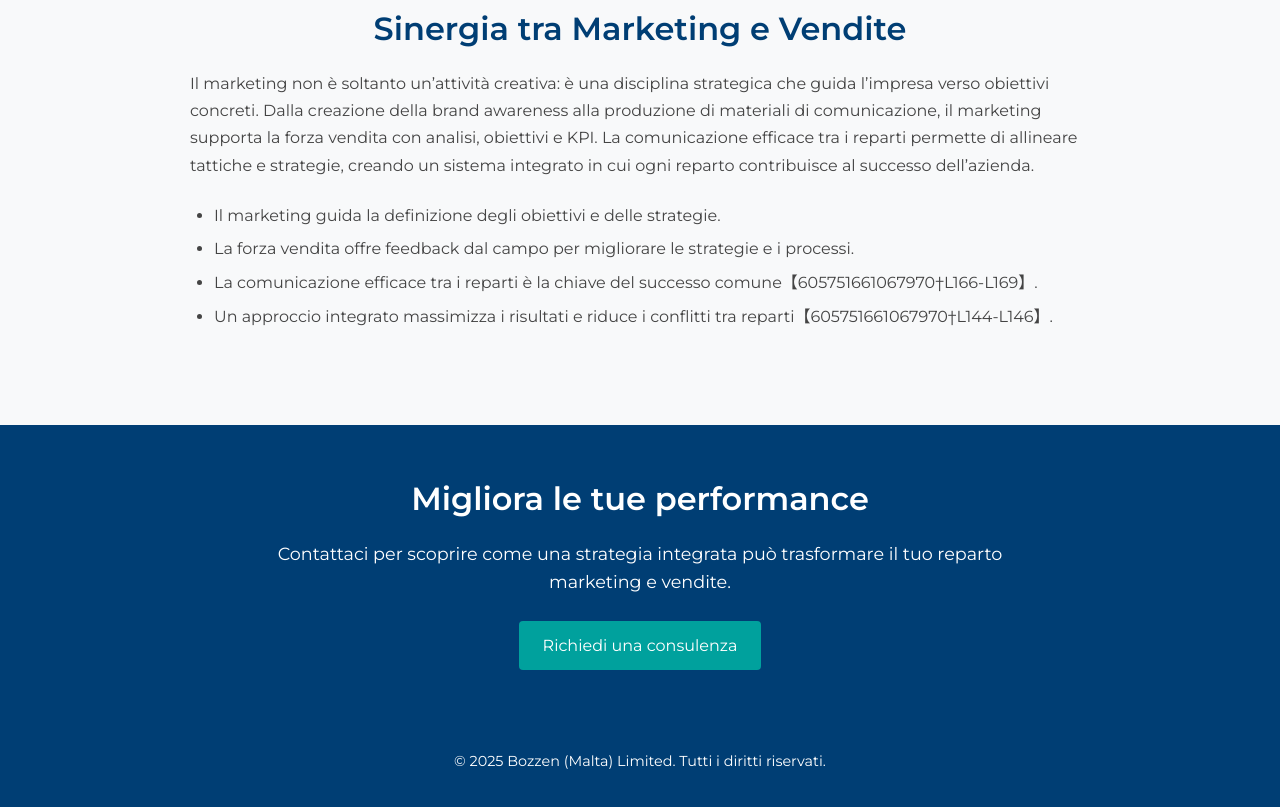
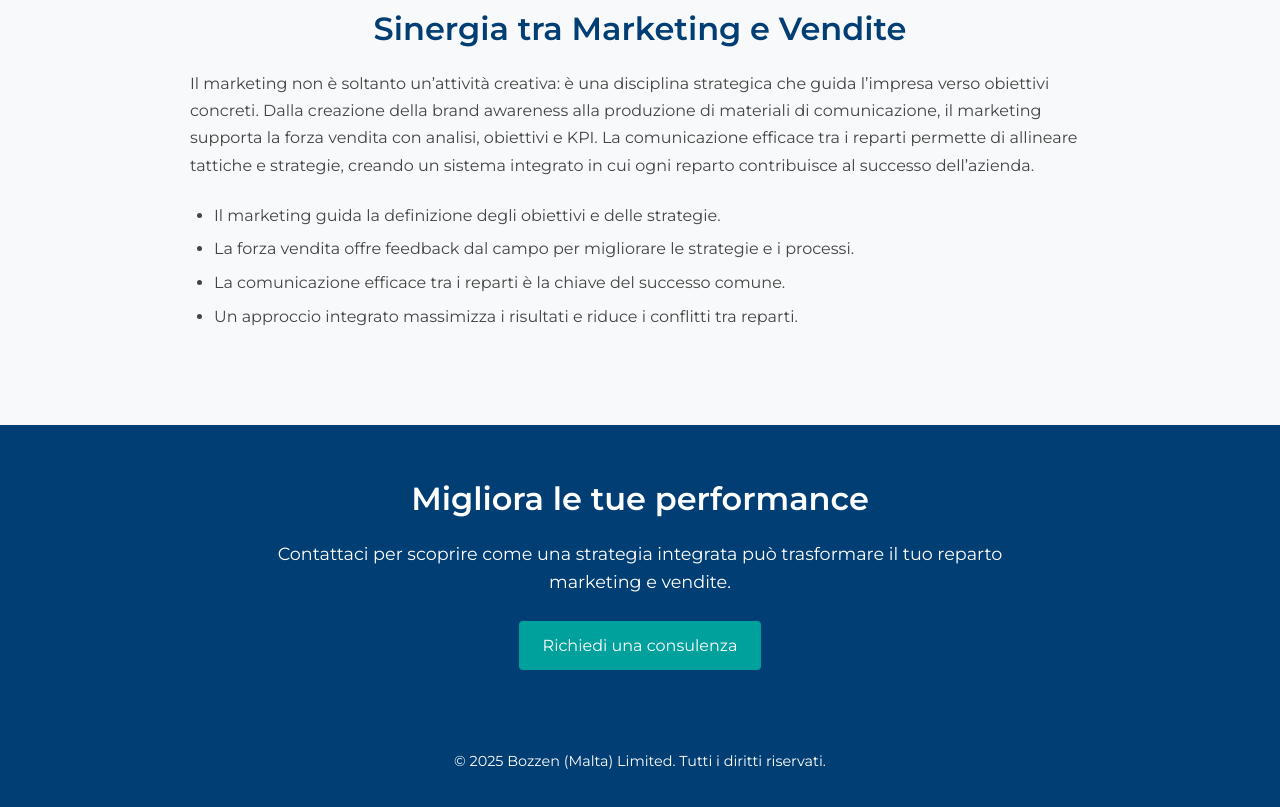
Before and after one commit to Bozzenmalta/bozzen-site, a plain HTML site: page services.html in a window 1280 px wide. Shown: the part 1401-2208 px from the top of the page. Drawn offline with Linux system fonts and the light colour scheme.

Commit message:
Update services.html

```diff
--- a/services.html
+++ b/services.html
@@ -106,11 +106,11 @@
         </li>
         <li>
           La comunicazione efficace tra i reparti è la chiave del successo
-          comune【605751661067970†L166-L169】.
+          comune.
         </li>
         <li>
           Un approccio integrato massimizza i risultati e riduce i conflitti tra
-          reparti【605751661067970†L144-L146】.
+          reparti.
         </li>
       </ul>
     </section>
```
